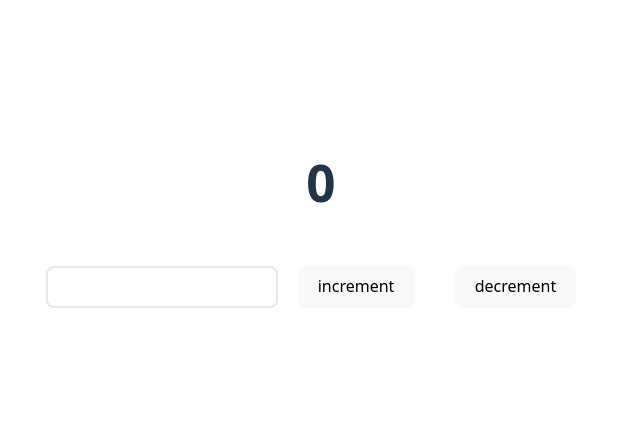
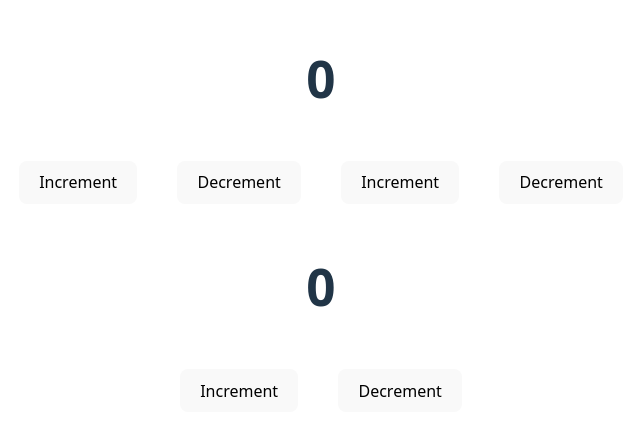
Before and after one commit to Stendetm21/my-app, a React (Vite) app: page / in a window 1280 px wide. Shown: the part 176-612 px from the top of the page, without its empty margins (319-959 px from the left). Built offline with nearby package versions, Linux system fonts and the light colour scheme.

Commit message:
study class use state

```diff
--- a/src/App.jsx
+++ b/src/App.jsx
@@ -1,26 +1,13 @@
 import { useState } from 'react'
 import './App.css'
+import Counter from './components/Counter'
+import ClassCounter from './components/ClassCounter';
 
 function App() {
-
-  const [likes, setlikes] = useState(0)
-  const [value, setValue] = useState('')
-
-  function increment() {
-    setlikes(likes + 1)
-  };
-
-  function decrement() {
-    setlikes(likes - 1)
-  };
-
   return (
     <div className='App'>
-      <h1>{likes}</h1>
-      <h2>{value}</h2>
-      <input onChange={(e => setValue(e.target.value))} value={value}></input>
-      <button onClick={increment}>increment</button>
-      <button onClick={decrement}>decrement</button>
+      <Counter />
+      <ClassCounter />
     </div>
   );
 }
--- /dev/null
+++ b/src/components/ClassCounter.jsx
@@ -0,0 +1,31 @@
+import React from "react";
+import { useState } from "react";
+
+class ClassCounter extends React.Component {
+
+    constructor(props) {
+        super(props);
+        this.state = { count: 0 };
+        this.increment = this.increment.bind(this);
+        this.decrement = this.decrement.bind(this);
+    }
+
+    increment() {
+        this.setState({ count: this.state.count + 1 });
+    }
+    decrement() {
+        this.setState({ count: this.state.count - 1 });
+    }
+
+    render() {
+        return (
+            <div>
+                <h1>{this.state.count}</h1>
+                <button onClick={this.increment}>Increment</button>
+                <button onClick={this.decrement}>Decrement</button>
+            </div>
+        )
+    }
+}
+
+export default ClassCounter;
--- /dev/null
+++ b/src/components/Counter.jsx
@@ -0,0 +1,23 @@
+import React, { useState } from 'react';
+
+function Counter() {
+    const [count, setCount] = useState(0);
+    function increment() {
+        setCount(count + 1);
+    };
+    function decrement() {
+        setCount(count - 1);
+    };
+
+    return (
+        <div>
+            <h1>{count}</h1>
+            <button onClick={() => setCount(count + 1)}>Increment</button>
+            <button onClick={() => setCount(count - 1)}>Decrement</button>
+            <button onClick={increment}>Increment</button>
+            <button onClick={decrement}>Decrement</button>
+        </div>
+    )
+}
+
+export default Counter;
```
